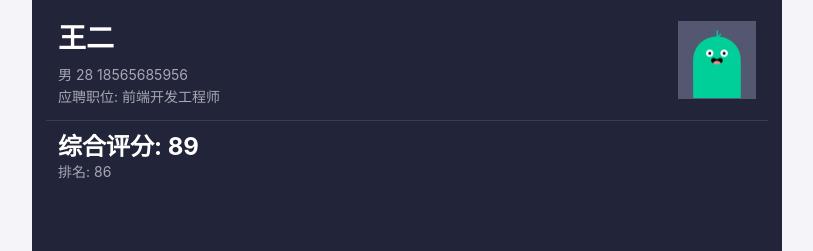
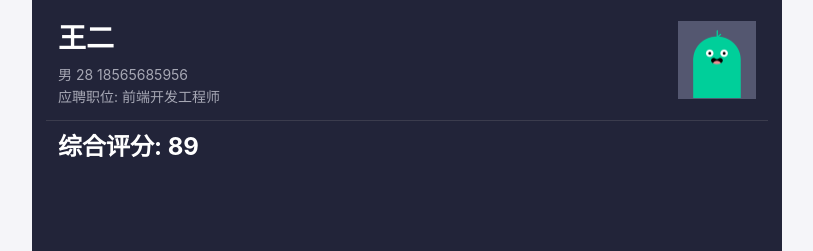
Before and after one commit to ebameng/hack-project, a React (Create React App) app: page /result in a window 1280 px wide. Shown: the top 251 px of the page, without its empty margins (233-1046 px from the left). Built offline with nearby package versions, Linux system fonts and the light colour scheme; no server answers.

Commit message:
feat: 优化代码

```diff
--- a/src/media.css
+++ b/src/media.css
@@ -1,7 +1,6 @@
 @media (max-width: 750px) {
     html {
         font-size: 26.6667vw;
-        max-font-size: 26.6667vw;
     }
 }
 
--- a/src/pages/result/Result.js
+++ b/src/pages/result/Result.js
@@ -103,7 +103,6 @@ export default (props) => {
 
       <div className='result-body'>
         <h2>综合评分: {dataSource.average}</h2>
-        <p>排名: {dataSource.rank}</p>
 
         <div className='result-echart-box' ref={echartRef}></div>
       </div>
```
